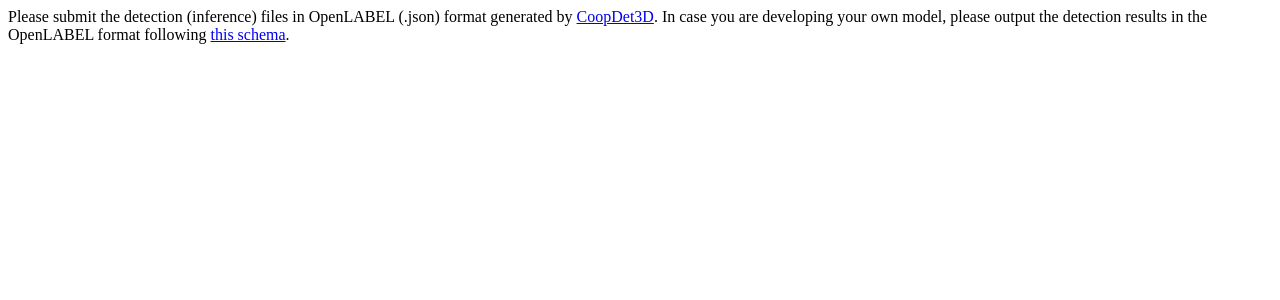
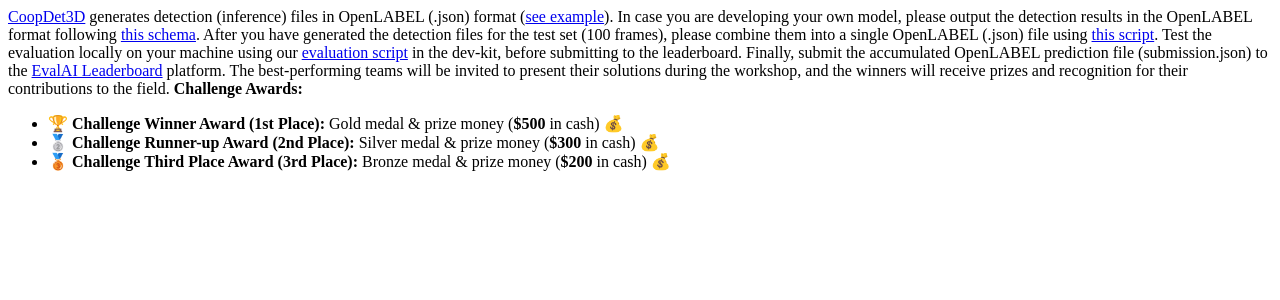
Before and after one commit to drivex-workshop/EvalAI-Starters-Template, a Python web app: template templates/submission_guidelines.html in a window 1280 px wide. Shown: the top 300 px of the page. Run offline with Jinja, Linux system fonts and the light colour scheme; the template is opened without the code that fills it, so the values that code supplies are empty.

Commit message:
update submission guidelines

```diff
--- a/templates/submission_guidelines.html
+++ b/templates/submission_guidelines.html
@@ -1,6 +1,14 @@
 <p>
+<a href="https://github.com/tum-traffic-dataset/coopdet3d">CoopDet3D</a> generates detection (inference) files in OpenLABEL (.json) format (<a href="https://github.com/tum-traffic-dataset/coopdet3d/blob/master/README.md?plain=1#L386">see example</a>). In case you are developing your own model, please output the detection results in the OpenLABEL format following <a href="https://github.com/tum-traffic-dataset/coopdet3d/blob/master/tools/inference_to_openlabel.py#L169">this schema</a>.
+After you have generated the detection files for the test set (100 frames), please combine them into a single OpenLABEL (.json) file using <a href="https://github.com/tum-traffic-dataset/tum-traffic-dataset-dev-kit/blob/main/src/postprocessing/combine_detections.py">this script</a>.
+Test the evaluation locally on your machine using our <a href="https://github.com/tum-traffic-dataset/tum-traffic-dataset-dev-kit/blob/main/src/eval/evaluation_3d_object_detection.py">evaluation script</a> in the dev-kit, before submitting to the leaderboard.
+Finally, submit the accumulated OpenLABEL prediction file (submission.json) to the <a href="https://eval.ai/web/challenges/challenge-page/2476/">EvalAI Leaderboard</a> platform.
+The best-performing teams will be invited to present their solutions during the workshop, and the winners will receive prizes and recognition for their contributions to the field.
 
-Please submit the detection (inference) files in OpenLABEL (.json) format generated by <a href="https://github.com/tum-traffic-dataset/coopdet3d">CoopDet3D</a>.
-In case you are developing your own model, please output the detection results in the OpenLABEL format following <a href="https://github.com/tum-traffic-dataset/coopdet3d/blob/master/tools/inference_to_openlabel.py#L169">this schema</a>.
-
+<b>Challenge Awards:</b></br>
+<ul>
+    <li><b>🏆 Challenge Winner Award (1st Place):</b> Gold medal & prize money (<b>$500</b> in cash) 💰</li>
+    <li><b>🥈 Challenge Runner-up Award (2nd Place):</b> Silver medal & prize money (<b>$300</b> in cash) 💰</li>
+    <li><b>🥉 Challenge Third Place Award (3rd Place):</b> Bronze medal & prize money (<b>$200</b> in cash) 💰</li>
+</ul>
 </p>
```
